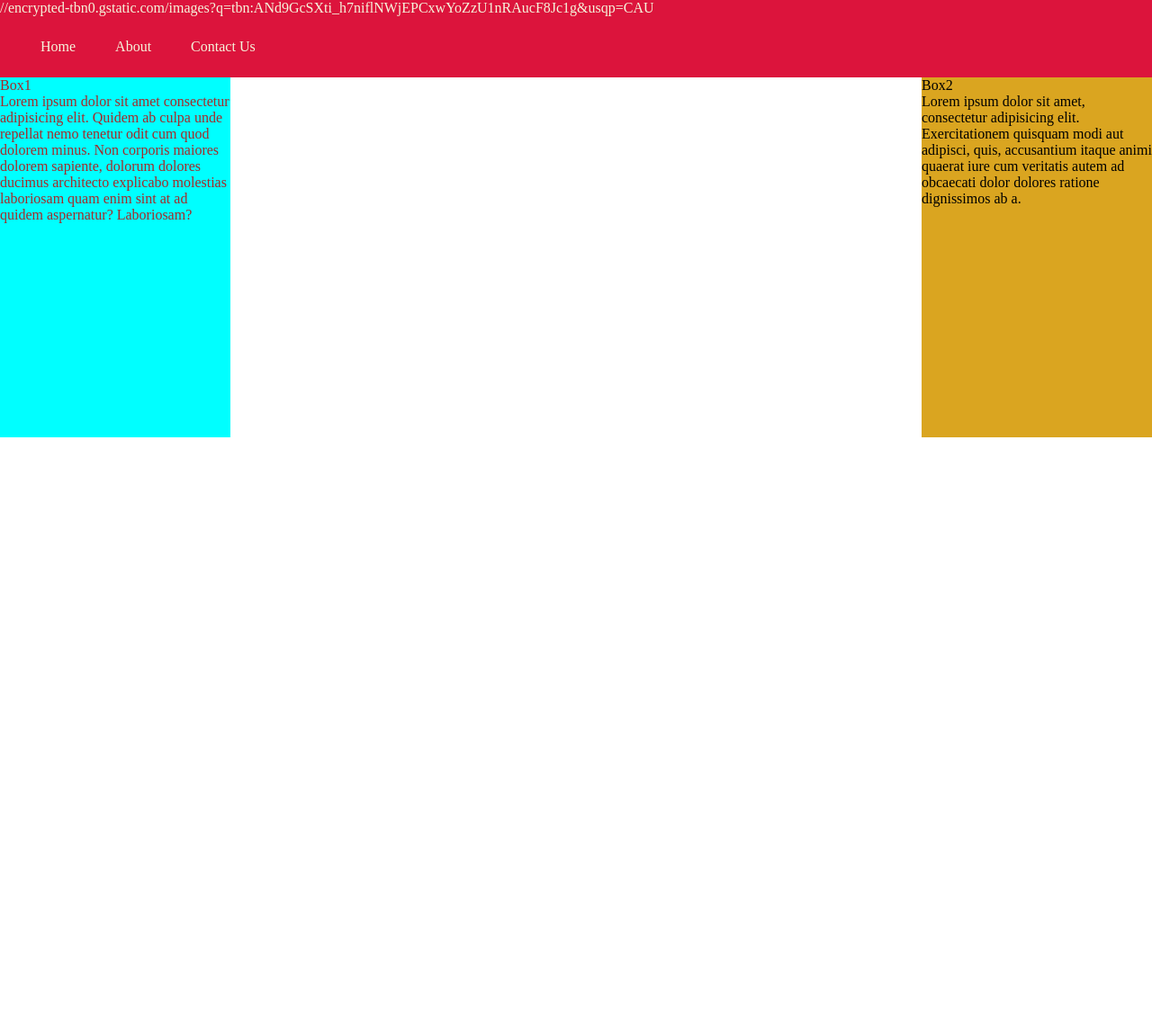
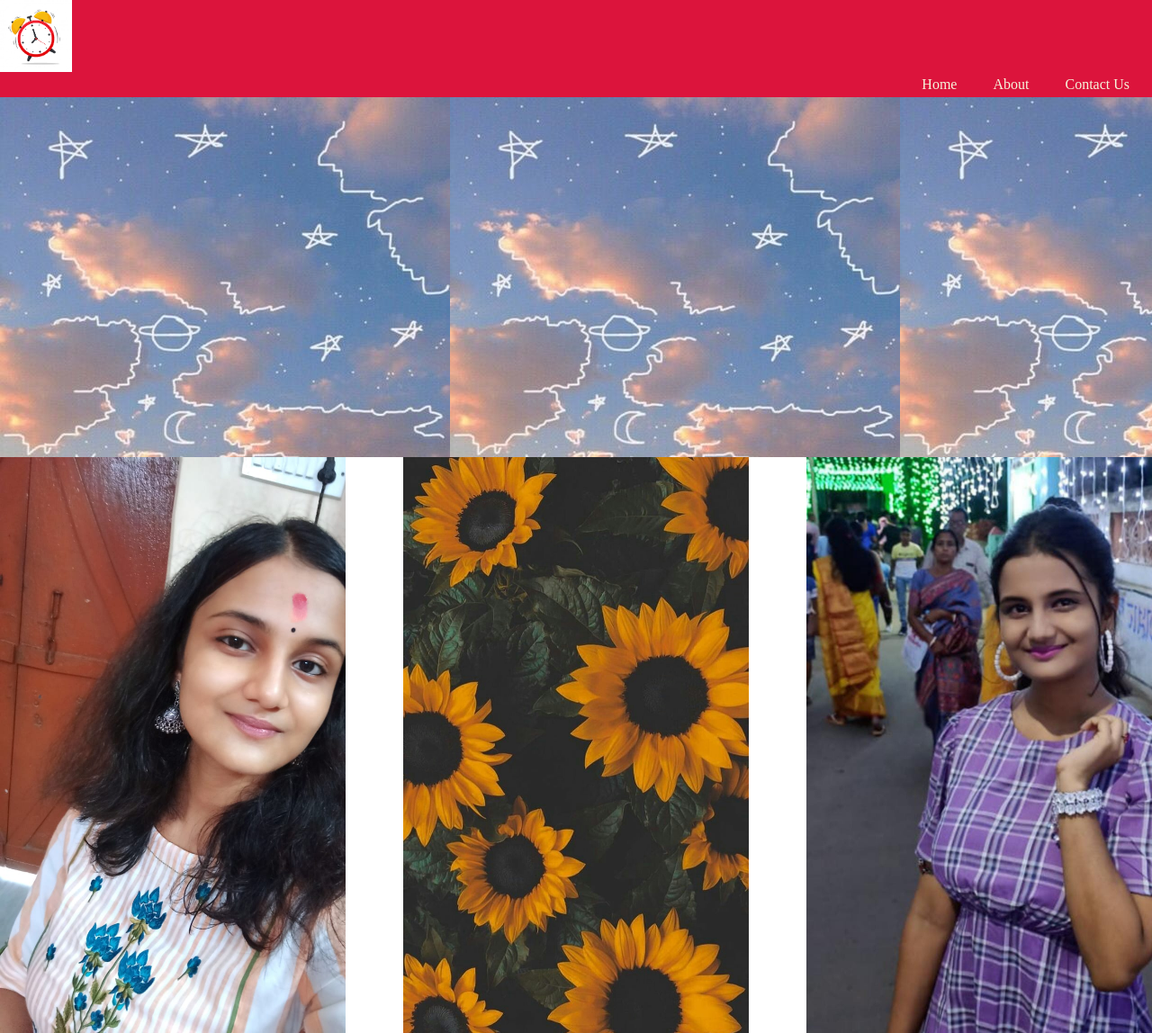
Before and after one commit to SoumitaChandra/chaptercss, a plain HTML site: page 2cssparctice6.html in a window 1280 px wide. Shown: the whole page at 90% size. Before the commit the page ends 800 px from the top, so only its background shows below. Drawn offline with Linux system fonts and the light colour scheme.

Commit message:
2nd css practice set

```diff
--- a/2cssparctice6.html
+++ b/2cssparctice6.html
@@ -4,14 +4,16 @@
     <meta charset="UTF-8" />
     <meta http-equiv="X-UA-Compatible" content="IE=edge" />
     <meta name="viewport" content="width=device-width, initial-scale=1.0" />
-    <title>Practice set 6</title>
+    <title>2Practice set 6</title>
     <style>
       * {
         margin: 0;
         padding: 0;
       }
       ul {
-        padding: 25px;
+        padding: 5px;
+        display: flex;
+        justify-content: right;
       }
 
       li {
@@ -26,30 +28,51 @@
       .container {
         display: flex;
         /* justify-content: center;*/
+        /*justify-content: space-between;*/
+        background-image: url("imagehtml.jpg");
+        background-repeat: repeat-x;
+        height: 50vh;
+        /*width: 150vw;*/
+      }
+
+      .photo {
+        background-image: url("download.png");
+        height: 10vh;
+        width: 10vh;
+        background-repeat: no-repeat;
+        background-size: cover;
+        display: flex;
+        /*justify-content: last baseline;*/
+      }
+      .glass {
+        display: flex;
         justify-content: space-between;
       }
       .box1 {
-        background-color: aqua;
-        color: brown;
-        /*float: left;*/
-        height: 50vh;
-        width: 20vw;
+        background-image: url("face.jpeg");
+        background-size: cover;
+        height: 80vh;
+        width: 30vw;
       }
       .box2 {
-        background-color: goldenrod;
-        color: black;
-        /* float: right;*/
-        height: 50vh;
-        width: 20vw;
+        background-image: url("Aehtml.jpg");
+        background-size: cover;
+        height: 80vh;
+        width: 30vw;
+      }
+      .box3 {
+        background-image: url("profile.jpg");
+
+        background-size: cover;
+        height: 80vh;
+        width: 30vw;
       }
     </style>
   </head>
   <body>
     <header>
       <nav>
-        <div class="photo">
-            //encrypted-tbn0.gstatic.com/images?q=tbn:ANd9GcSXti_h7niflNWjEPCxwYoZzU1nRAucF8Jc1g&usqp=CAU
-        </div>
+        <div class="photo"></div>
         <ul>
           <li>Home</li>
           <li>About</li>
@@ -57,26 +80,11 @@
         </ul>
       </nav>
     </header>
-    <div class="container">
-      <div class="box1">
-        Box1
-        <p>
-          Lorem ipsum dolor sit amet consectetur adipisicing elit. Quidem ab
-          culpa unde repellat nemo tenetur odit cum quod dolorem minus. Non
-          corporis maiores dolorem sapiente, dolorum dolores ducimus architecto
-          explicabo molestias laboriosam quam enim sint at ad quidem aspernatur?
-          Laboriosam?
-        </p>
-      </div>
-      <div class="box2">
-        Box2
-        <p>
-          Lorem ipsum dolor sit amet, consectetur adipisicing elit.
-          Exercitationem quisquam modi aut adipisci, quis, accusantium itaque
-          animi quaerat iure cum veritatis autem ad obcaecati dolor dolores
-          ratione dignissimos ab a.
-        </p>
-      </div>
+    <div class="container"></div>
+    <div class="glass">
+      <div class="box1"></div>
+      <div class="box2"></div>
+      <div class="box3"></div>
     </div>
   </body>
 </html>
```
Also changed, not shown: face.jpeg (added), profile.jpg (added).
